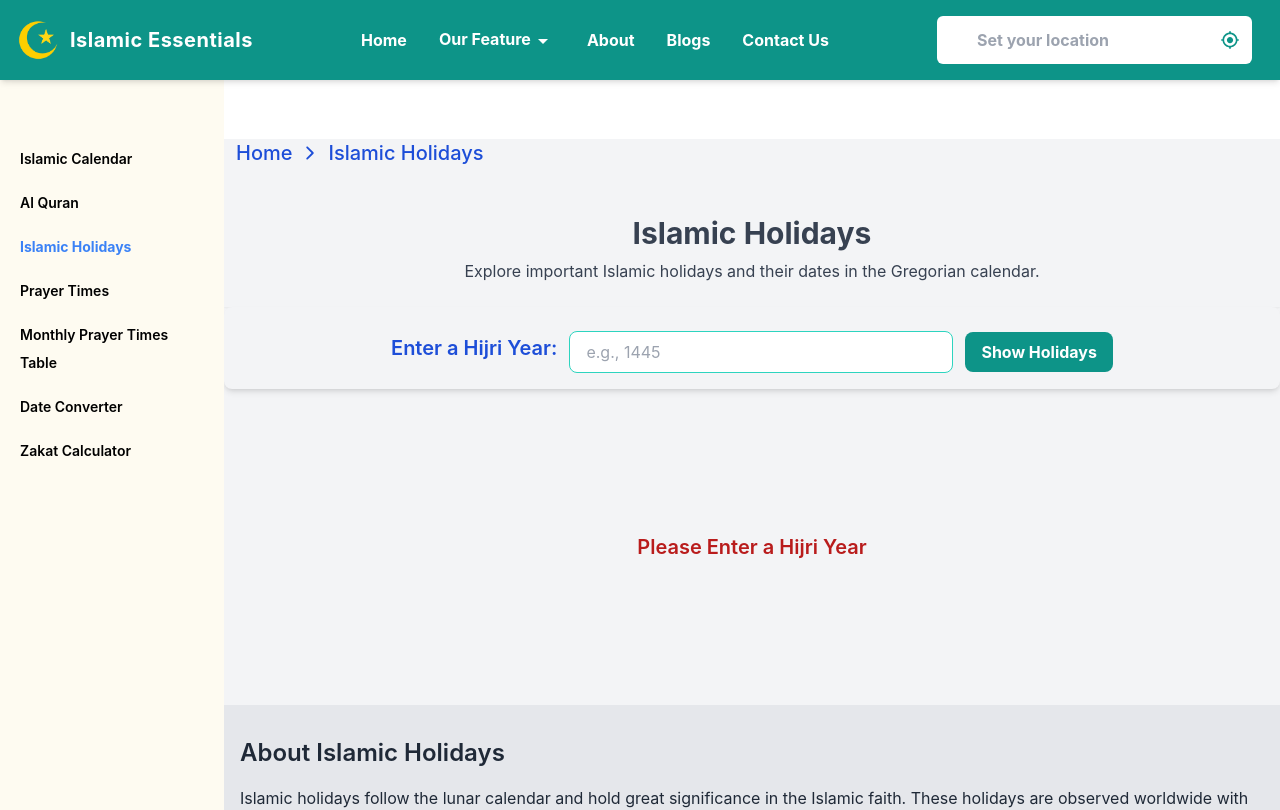
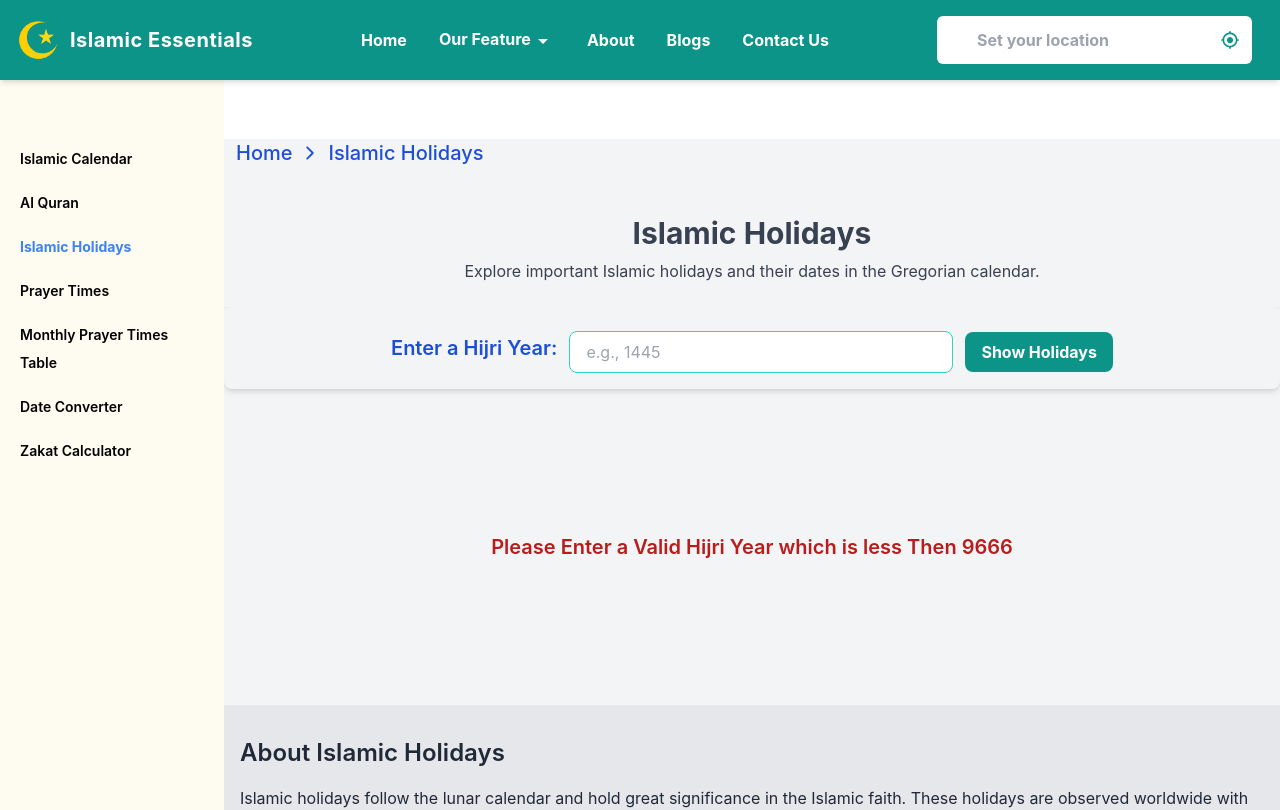
Before and after one commit to somu46/Islamic-calendar, a React (Create React App) app: page /essentials/islamic-holidays in a window 1280 px wide. Shown: the top 810 px of the page. Built offline with nearby package versions, Linux system fonts and the light colour scheme.

Commit message:
`Added condition to check hijriYear before setting isLoading to true in fetchHolidays function`

```diff
--- a/src/Pages/IslamicHoliDays/IslamicHoliDays.js
+++ b/src/Pages/IslamicHoliDays/IslamicHoliDays.js
@@ -9,7 +9,9 @@ const IslamicHolidayPage = () => {
 
   const fetchHolidays = async () => {
     if (!hijriYear) return;
-    setIsLoading(true);
+
+    if(hijriYear<9666) {
+      setIsLoading(true);
     try {
       const response = await getIslamicHoliDays(hijriYear);
       setHolidays(response);
@@ -18,6 +20,8 @@ const IslamicHolidayPage = () => {
     } finally {
       setIsLoading(false);
     }
+  }
+
   };
 
   return (
@@ -88,7 +92,7 @@ const IslamicHolidayPage = () => {
         </main>
       ) : (
         <p className="text-xl text-red-700 font-semibold text-center py-36">
-          {hijriYear ? "No holidays found for the entered year." : "Please Enter a Hijri Year"}
+          {hijriYear || hijriYear>9665 ? "No holidays found for the entered year." : "Please Enter a Valid  Hijri Year which is less Then 9666"}
         </p>
       )}
 
```
